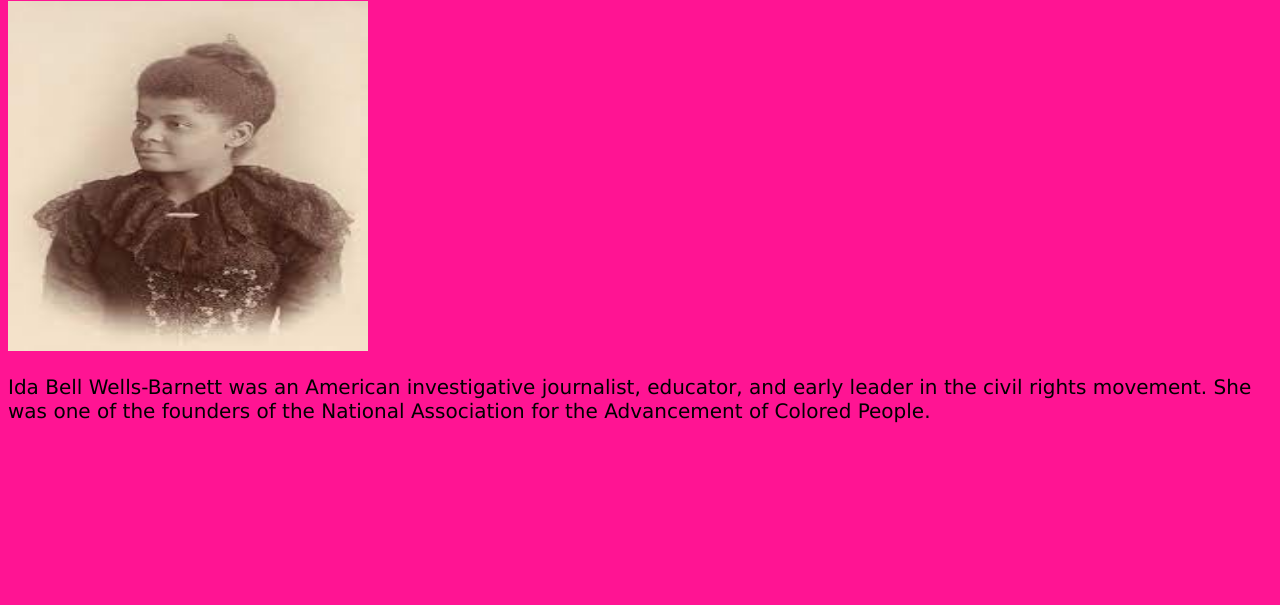
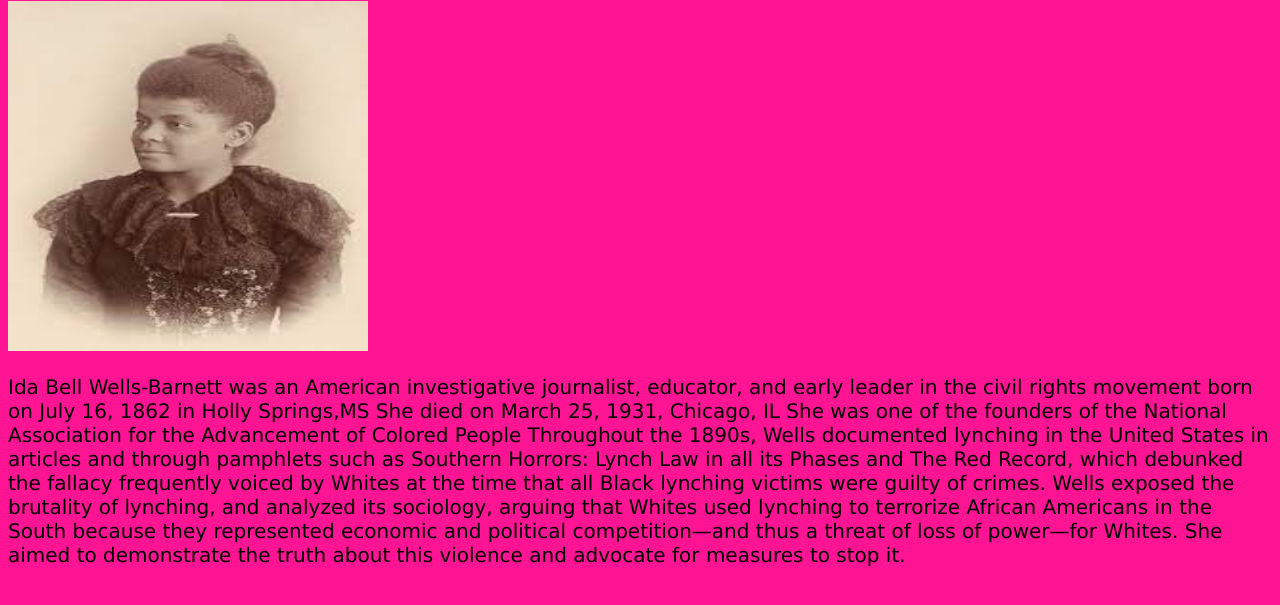
Before and after one commit to mnava1/Semesterproject.github.io, a plain HTML site: page index.html in a window 1280 px wide. Shown: the part 79-684 px from the top of the page. Drawn offline with Linux system fonts and the light colour scheme.

Commit message:
Update index.html

```diff
--- a/index.html
+++ b/index.html
@@ -28,6 +28,6 @@ p {
 
   <img src="ida.jpg" style="width:360px;height:350px;">
 
- <p> Ida Bell Wells-Barnett was an American investigative journalist, educator, and early leader in the civil rights movement. She was one of the founders of the National Association for the Advancement of Colored People. </p>
+ <p> Ida Bell Wells-Barnett was an American investigative journalist, educator, and early leader in the civil rights movement born on July 16, 1862 in Holly Springs,MS She died on March 25, 1931, Chicago, IL She was one of the founders of the National Association for the Advancement of Colored People Throughout the 1890s, Wells documented lynching in the United States in articles and through pamphlets such as Southern Horrors: Lynch Law in all its Phases and The Red Record, which debunked the fallacy frequently voiced by Whites at the time that all Black lynching victims were guilty of crimes. Wells exposed the brutality of lynching, and analyzed its sociology, arguing that Whites used lynching to terrorize African Americans in the South because they represented economic and political competition—and thus a threat of loss of power—for Whites. She aimed to demonstrate the truth about this violence and advocate for measures to stop it. </p>
 </body>
 </html>
```
